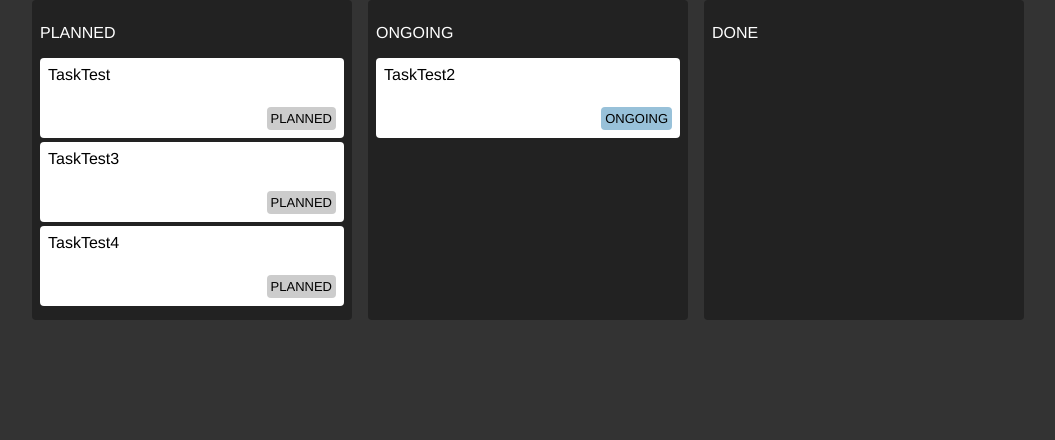
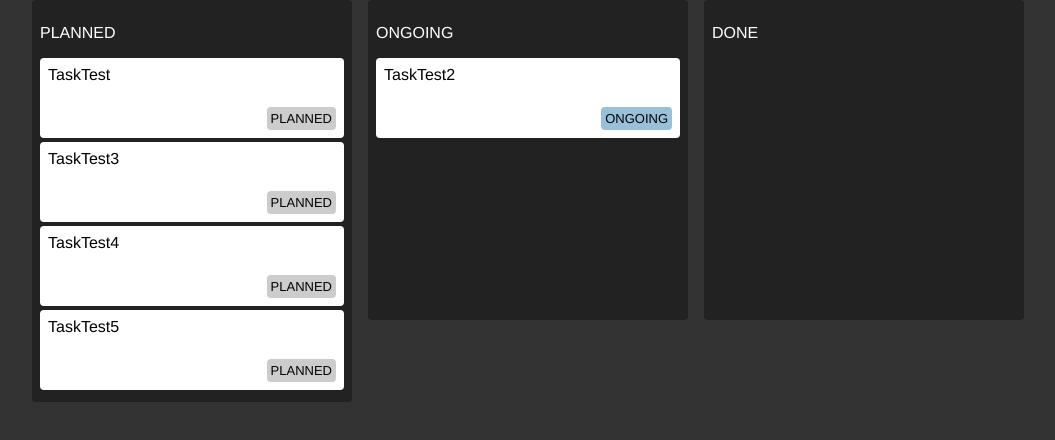
Before and after one commit to daniel-avzaradel/kanban-zustand, a React (Vite) app: page / in a window 1280 px wide. Shown: the top 440 px of the page, without its empty margins (112-1167 px from the left). Built offline with nearby package versions, Linux system fonts and the light colour scheme.

Commit message:
another task

```diff
--- a/src/store.js
+++ b/src/store.js
@@ -1,7 +1,7 @@
 import { create } from "zustand";
 
 const store = ({set}) => ({
-    tasks: [{title: 'TaskTest', state: 'PLANNED'}, {title: 'TaskTest2', state: 'ONGOING'}, {title: 'TaskTest3', state: 'PLANNED'}, {title: 'TaskTest4', state: 'PLANNED'}]
+    tasks: [{title: 'TaskTest', state: 'PLANNED'}, {title: 'TaskTest2', state: 'ONGOING'}, {title: 'TaskTest3', state: 'PLANNED'}, {title: 'TaskTest4', state: 'PLANNED'}, {title: 'TaskTest5', state: 'PLANNED'}]
 });
 
 export const useStore = create(store);
```
